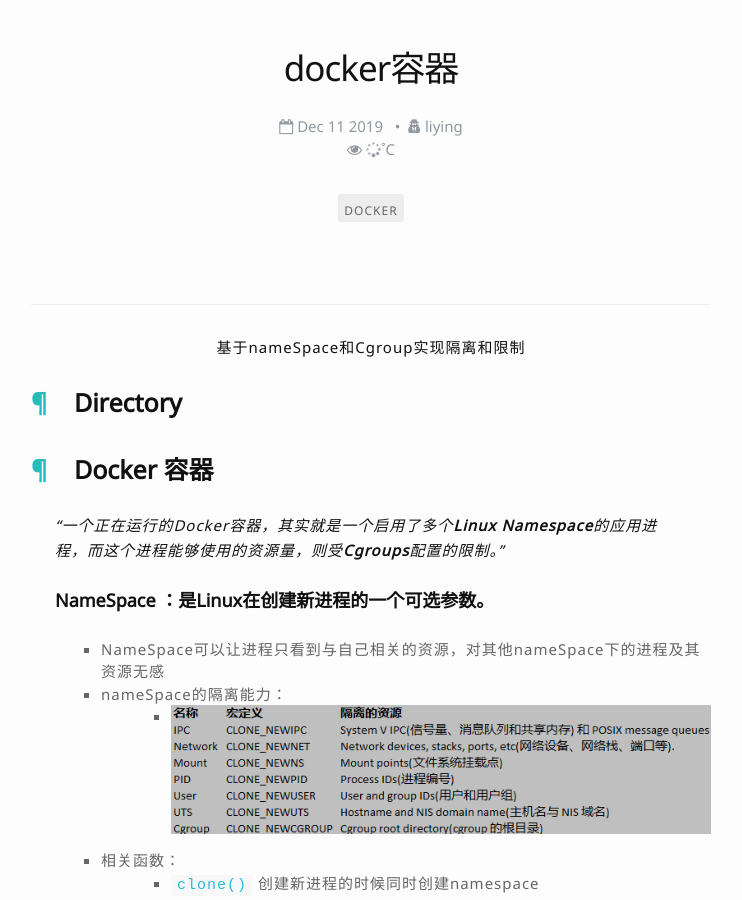
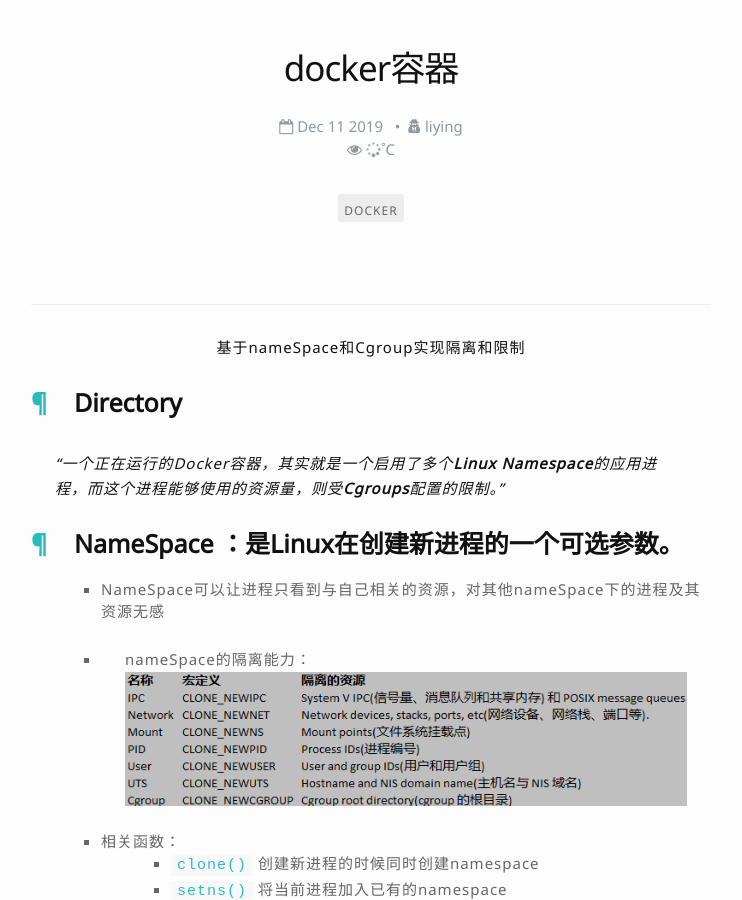
Before and after one commit to LeeLeeLeeLeeLynn/LeeLeeLeeLeeLynn.github.io, a Jekyll site: the page built from _posts/2019-12-11-contain.markdown, in a window 1280 px wide and 900 px high. Shown: the whole window, without its empty margins (269-1011 px from the left). Built offline with Jekyll 4.4.1, drawn with Linux system fonts in a browser that asks for light colours; nearby versions of some CDN libraries; comment, search, counter and statistics services are not loaded.

Commit message:
update blog about contain

```diff
--- a/_posts/2019-12-11-contain.markdown
+++ b/_posts/2019-12-11-contain.markdown
@@ -9,15 +9,13 @@ tags: docker
 finished: true
 ---
 
-## Docker 容器
-
 *“一个正在运行的Docker容器，其实就是一个启用了多个**Linux Namespace**的应用进程，而这个进程能够使用的资源量，则受**Cgroups**配置的限制。”*
 
-#### NameSpace ：是Linux在创建新进程的一个可选参数。
+## NameSpace ：是Linux在创建新进程的一个可选参数。
 
 - NameSpace可以让进程只看到与自己相关的资源，对其他nameSpace下的进程及其资源无感
 - nameSpace的隔离能力：
-  - ![Codes](/img/nameSpace.png)
+  ![ability](/img/nameSpace.png)
 
 - 相关函数：
   - `clone()`  创建新进程的时候同时创建namespace
@@ -26,7 +24,7 @@ finished: true
 
 参考：[https://www.cnblogs.com/sparkdev/p/9365405.html](nameSpace)
 
-#### Cgroup：限制一个进程组能够使用的资源上限
+## Cgroup：限制一个进程组能够使用的资源上限
 
 cgroup通过文件的方式暴露给用户
 
@@ -42,7 +40,7 @@ cgroup通过文件的方式暴露给用户
 
 - [具体资源种类]通过echo方法将限制写入具体资源种类文件中，即可以达到对于该控制组下的某个具体资源种类进行限制的目的。
 
-#### 总结：
+## 总结：
 
 因此容器仍然还是宿主机上的**普通进程**，共享一个宿主机的内核，运行在同一个宿主机的操作系统上，只是使用了**namespace**及**cgroup**进行了隔离和限制。
 
```
